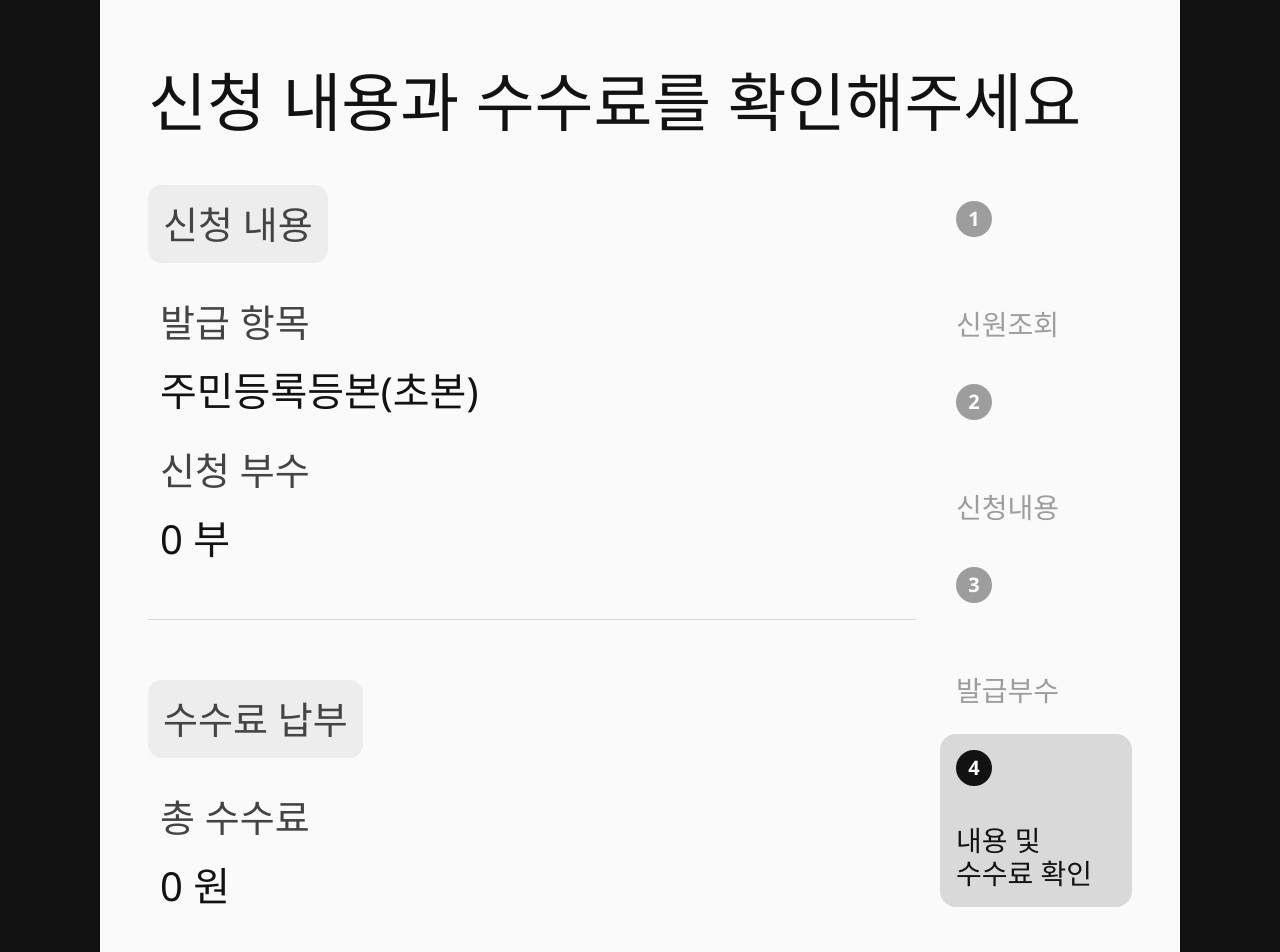
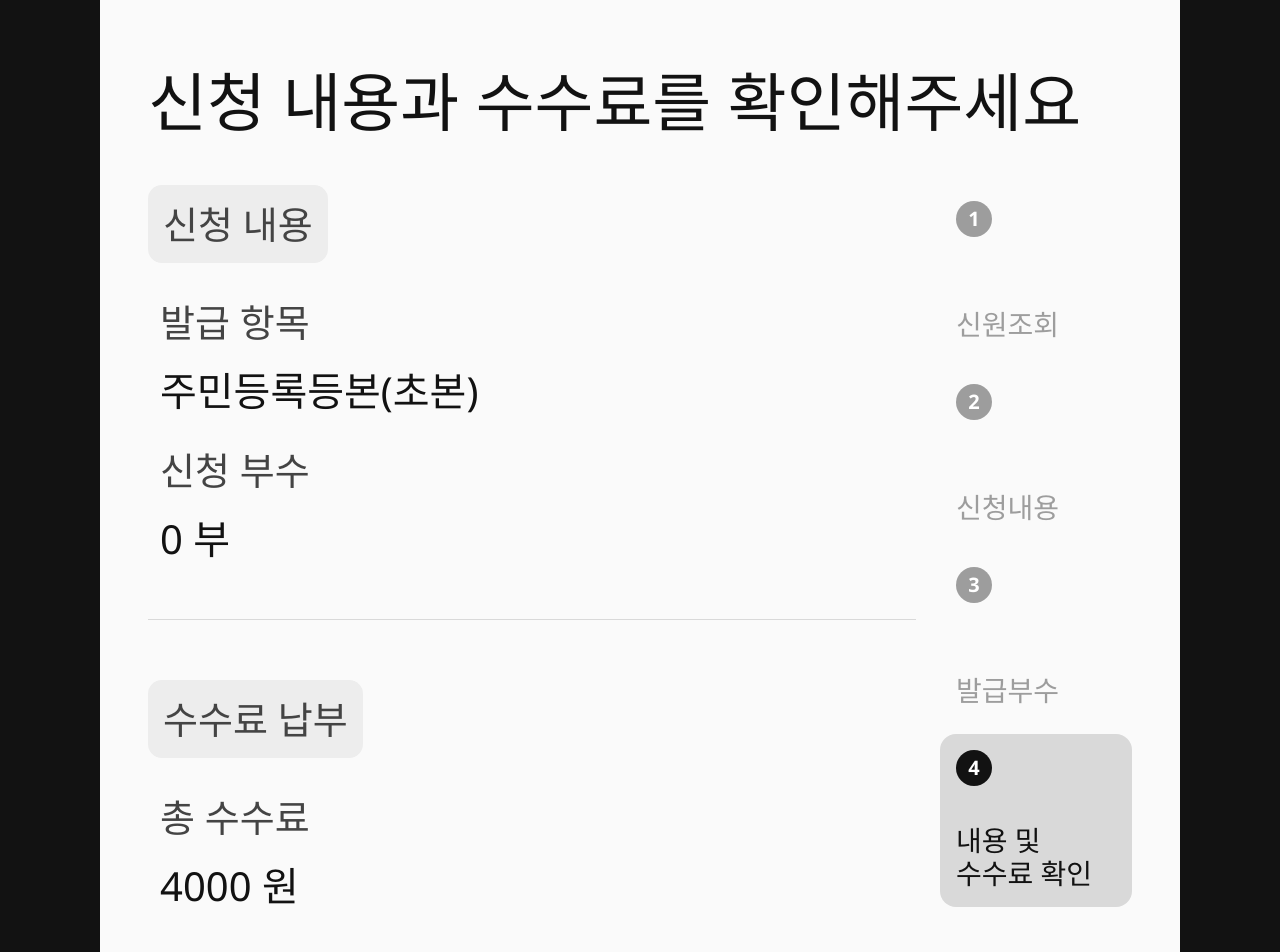
Before and after one commit to KNU-team-kim/barrier-free-kiosk-web, a React (Vite) app: page /regi-cert/step-4 in a window 1280 px wide. Shown: the top 952 px of the page. Built offline with nearby package versions, Linux system fonts and the light colour scheme; no server answers; a web font is replaced by a local one.

Commit message:
fix: 테스트용으로 발급 수수료 고정값 변경

```diff
--- a/src/pages/regicert/RegiStep4.jsx
+++ b/src/pages/regicert/RegiStep4.jsx
@@ -49,7 +49,7 @@ export default function RegiStep4() {
           <LabelText>수수료 납부</LabelText>
           <DetailContent>
             <Subtitle>총 수수료</Subtitle>
-            <Content>{(data.copies || 0) * 200} 원</Content>
+            <Content>4000 원</Content>
           </DetailContent>
         </Section>
       </FormWrap>
```
